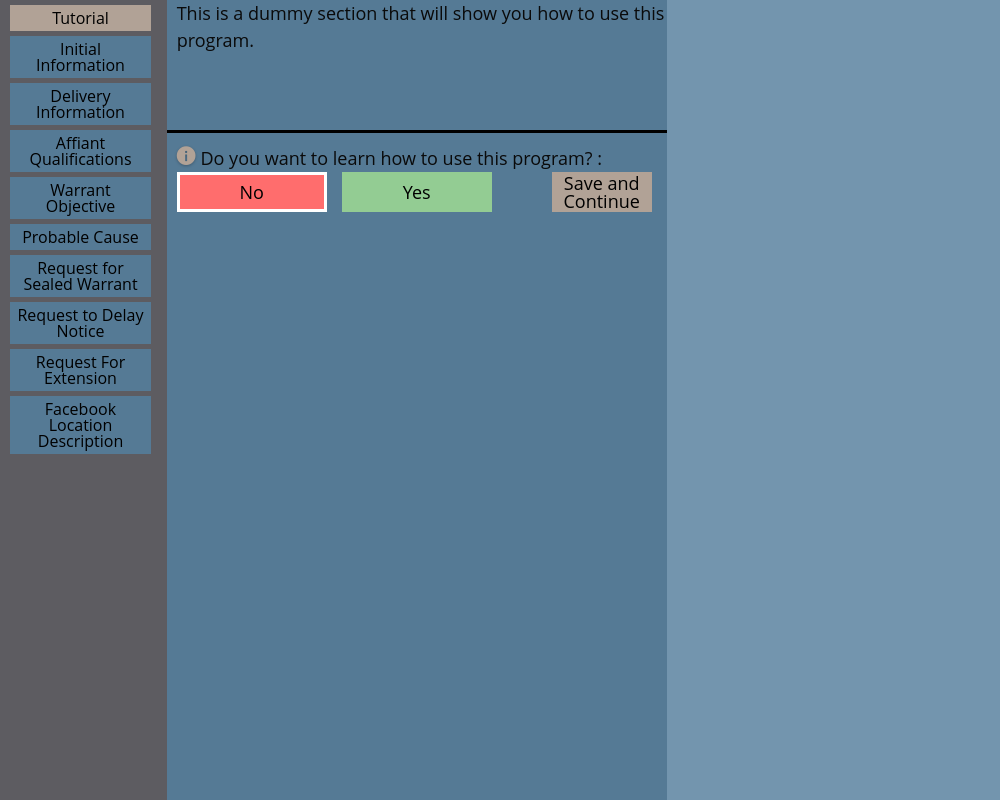
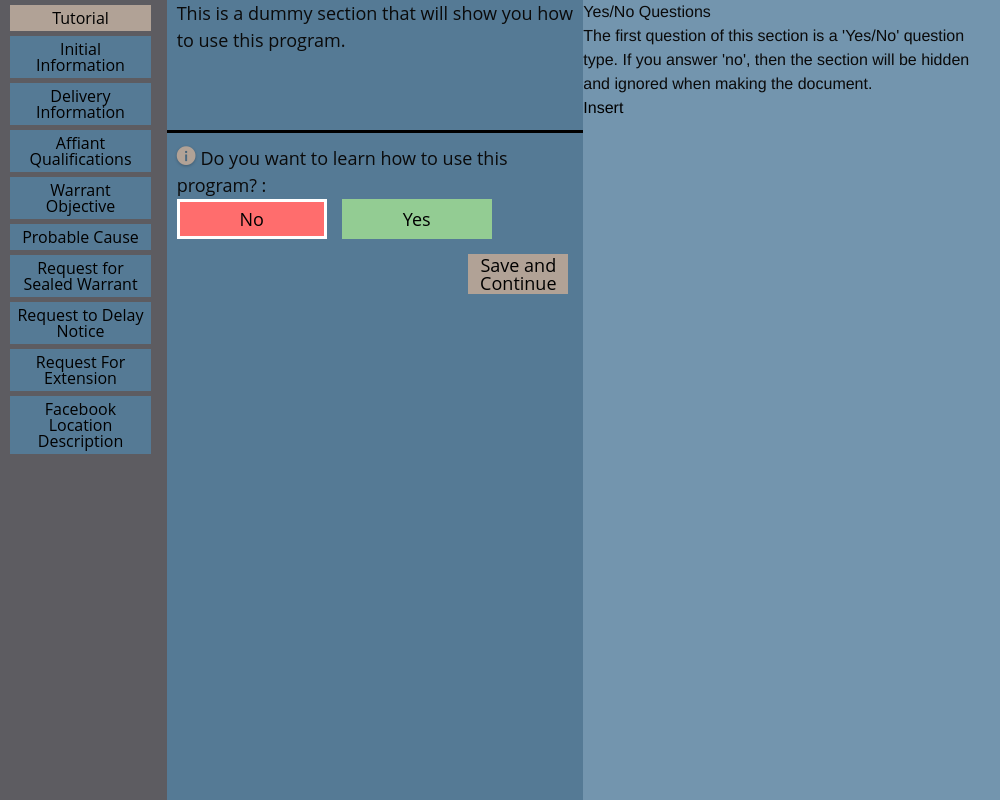
Before and after one commit to Tmktahu/DocumentBuilder, an Electron app: page src/index.html in a window 1000 px wide. Drawn offline with nearby package versions, Linux system fonts and the light colour scheme.

Commit message:
Began restructuring the help panel.
Increased size of the window along with the help panel width.
Added a new function to load help panel content.
Added a new field in the sections config that defines what content should be put in the help panel.
Current help panel types are helpText and helpInsert. The helpInsert adds a button that inserts text into the configured input box.

```diff
--- a/config/sections.json
+++ b/config/sections.json
@@ -25,7 +25,19 @@
 			"radioOptions" : ["Yes", "No"]
 		}
 	],
-	"sectionConditions": []
+	"sectionConditions": [],
+	"sectionHelp": [
+		{
+			"helpType": "helpText",
+			"helpTitle": "Yes/No Questions",
+			"helpContent": "The first question of this section is a 'Yes/No' question type. If you answer 'no', then the section will be hidden and ignored when making the document."
+		},
+		{
+			"helpType": "helpInsert",
+			"targetQuestionID": "tutorial_text_box",
+			"helpContent": "This is an example insert. Inserts will always be put in with a newline before them."
+		}
+	]
 },
 {
 	"sectionTitle": "Initial Information",
--- a/src/index.html
+++ b/src/index.html
@@ -16,7 +16,7 @@
       <div class="cell medium-2 progressPane">
         <div id="progressContent"></div>
       </div>
-      <div class="cell medium-6 mainPane">
+      <div class="cell medium-5 mainPane">
 
         <div class="grid-y" style="height:100%">
           <div id="questionText" class="cell medium-2">
@@ -26,8 +26,8 @@
           </div>
         </div>
       </div>
-      <div class="cell medium-4 infoPane" style="overflow-y: scroll;">
-        <div id="detailsText">Details/Info Pane</div>
+      <div class="cell medium-auto infoPane" style="overflow-y: scroll;">
+        <div id="helpPane"></div>
       </div>
     </div>
 
--- a/src/index.js
+++ b/src/index.js
@@ -8,7 +8,7 @@ var infoWindows = [];
 
 function createWindow () {
   // Create the browser window.
-  win = new BrowserWindow({ width: 800, height: 600 })
+  win = new BrowserWindow({ width: 1000, height: 600 })
 
   // and load the index.html of the app.
   win.loadFile(__dirname + '/index.html')
--- a/src/main.js
+++ b/src/main.js
@@ -27,7 +27,6 @@ $.getJSON("../config/infoBarText.json", function(data) {
 	handleConfigs(null, data);
 })
 
-
 function handleConfigs(sections, infoBarText) {
 	if(sections != null) {
 		core.sections = sections;
@@ -46,17 +45,18 @@ function handleConfigs(sections, infoBarText) {
 }
 
 function setup() {
-	console.log(core);
+	// Assemble the progress pane from the loaded sections
+	makeProgressPane();
 
-	makeProgressPane();
+	// For now, we run the script for search warrants
 	searchWarrantScript();
 
+	// Set the height of the main window
 	$('#topGrid').height(window.innerHeight);
 }
 
 function makeProgressPane() {
-	// for each section, get the section TITLE and make a button entry in the progress pane
-
+	// For each section, make an append a button that loads its section
 	for(i in core.sections) {
 		var sectionTitle = core.sections[i].sectionTitle;
 
@@ -73,15 +73,14 @@ function makeProgressPane() {
 }
 
 function searchWarrantScript() {
+	// Toggle the first button visually
+	$('#'+core.currentSectionIndex).toggleClass('selected');
 
-
-	$('#questionText').html('Please fill out the information below.');
-
-	//<i class="step fi-address-book size-12"></i>
-	$('#'+core.currentSectionIndex).toggleClass('selected');
+	// Load the current section
 	loadSection(core.currentSectionIndex, answerDiv);
 }
 
+// This function creates and appends a single input line with a label
 function addSingleLineInput(questionID, questionLabel) {
 	var label = document.createElement("div");
 	var button = document.createElement("button");
@@ -106,10 +105,10 @@ function addSingleLineInput(questionID, questionLabel) {
 		input.value = core.answers[questionID];
 	}
 
-
 	answerDiv.appendChild(input); // put it into the DOM
 }
 
+// This function creates and appends a text box input with default text if given
 function addTextBoxInput(questionID, questionLabel, defaultText) {
 	var label = document.createElement("div");
 	var button = document.createElement("button");
@@ -140,10 +139,8 @@ function addTextBoxInput(questionID, questionLabel, defaultText) {
 	answerDiv.appendChild(input); // put it into the DOM
 }
 
+// This function creates and appends a yes/no question that will toggle the section
 function addyesNoQuestion(questionID, questionLabel) {
-	// so we show a YES or NO option
-	// if they click YES, then populate underneath it?
-	// if they click NO, do nothing/flag as no.
 	var label = document.createElement("div");
 	var button = document.createElement("button");
 	button.id = questionID + "Button";
@@ -181,8 +178,8 @@ function addyesNoQuestion(questionID, questionLabel) {
 	answerDiv.appendChild(yesButton); // put it into the DOM
 }
 
+// This function creates a multiple choice question that only allows for one selected answer
 function addSingleChoiceOption(questionID, questionLabel, options) {
-	// the question will need the options defined in the configuration
 	var label = document.createElement("div");
 	var button = document.createElement("button");
 	button.id = questionID + "Button";
@@ -227,12 +224,11 @@ function yesNoButtonHandler() {
 	$('.questionNoButton').toggleClass('questionButtonSelected');
 	$('.questionYesButton').toggleClass('questionButtonSelected');
 
-	if(yesOrNo == "Yes") {
-		// A yes button has been pressed. Find the question it is for and label it as true?
-		core.answers[questionID] = true;
-		$('#submitButton').remove();
+	if(yesOrNo == "Yes") { // The button pressed was a "Yes" button
+		core.answers[questionID] = true; // Set the current question to true
+		$('#submitButton').remove(); // Remove the submit button for now
 
-		// load the rest of the questions
+		// For each question/input in this section that is not a yes/no question, create and append it
 		for(i in core.sections[core.currentSectionIndex].sectionInputs) {
 			var sectionInput = core.sections[core.currentSectionIndex].sectionInputs[i];
 			if(sectionInput.inputType == "singleLineText") {
@@ -244,6 +240,7 @@ function yesNoButtonHandler() {
 			}
 		}
 
+		// Re-add the submit button
 		addSubmitButton();
 
 	} else {
@@ -264,11 +261,11 @@ function infoButtonHandler() {
 
 	// send the infoBarText data to the main process for a new window
 
-	$('#detailsText').empty();
-	var infoPanel = document.getElementById("detailsText");
+	$('#helpPane').empty();
+	var infoPanel = document.getElementById("helpPane");
 
 	var infoText = "<p>" + core.infoBarText[questionID].infoText.replace(new RegExp("\n", 'g'), "<br>&emsp;&emsp;") + "</p>";
-	$('#detailsText').html(infoText);
+	$('#helpPane').html(infoText);
 
 	if(core.infoBarText[questionID].buttons.length > 0) {
 		var buttons = core.infoBarText[questionID].buttons;
@@ -376,7 +373,7 @@ function loadSection(sectionIndex) {
 	// clear the screen
 	$('#questionText').empty();
 	$('#questionAnswer').empty();
-	$('#detailsText').empty();
+	$('#helpPane').empty();
 
 	var goodToGo = true;
 	if(targetSection.sectionConditions.length > 0) {
@@ -412,6 +409,7 @@ function loadSection(sectionIndex) {
 		}
 
 		addSubmitButton();
+		loadHelpPane();
 	} else {
 		// cannot load this section due to a previous choice. tell them that.
 		var reason = targetSection.sectionConditionsFalse;
@@ -522,6 +520,53 @@ function makeDocument() {
 
 }
 
+function loadHelpPane() {
+	var targetSection = core.sections[core.currentSectionIndex];
+	var sectionHelp = targetSection.sectionHelp;
+	console.log(targetSection)
+
+
+	for(var i in sectionHelp) {
+		if(sectionHelp[i].helpType == "helpText") {
+			if(sectionHelp[i].helpTitle != "") {
+				// Create and append a title section
+				var title = document.createElement('div');
+				title.className = "helpTitle";
+				title.innerHTML = sectionHelp[i].helpTitle;
+				$('#helpPane').append(title);
+			}
+
+			// Create and append a text section
+			var text = document.createElement('div');
+			text.className = "helpText";
+			text.innerHTML = sectionHelp[i].helpContent;
+			$('#helpPane').append(text);
+
+		} else if(sectionHelp[i].helpType == "helpInsert") {
+			// Create and append a button along with the text it inserts
+			var insertButton = document.createElement("button");
+			insertButton.id = "insertButton";
+			insertButton.className = "insertButton";
+			insertButton.innerHTML = "Insert";
+			insertButton.customContent = sectionHelp[i].helpContent;
+			insertButton.targetQuestion = sectionHelp[i].targetQuestionID;
+			insertButton.addEventListener("click", insertButtonHandler);
+			$('#helpPane').append(insertButton);
+		}
+	}
+
+
+}
+
+function insertButtonHandler() {
+	var insertText = $(window.event.target)[0].customContent;
+	var questionID = $(window.event.target)[0].targetQuestion;
+	console.log(insertText)
+	console.log(questionID)
+
+	$('#' + questionID).val($('#' + questionID).val() + '\n' + insertText);
+}
+
 $(document).delegate('.textBoxFieldInput', 'keydown', function(e) {
   var keyCode = e.keyCode || e.which;
 
```
